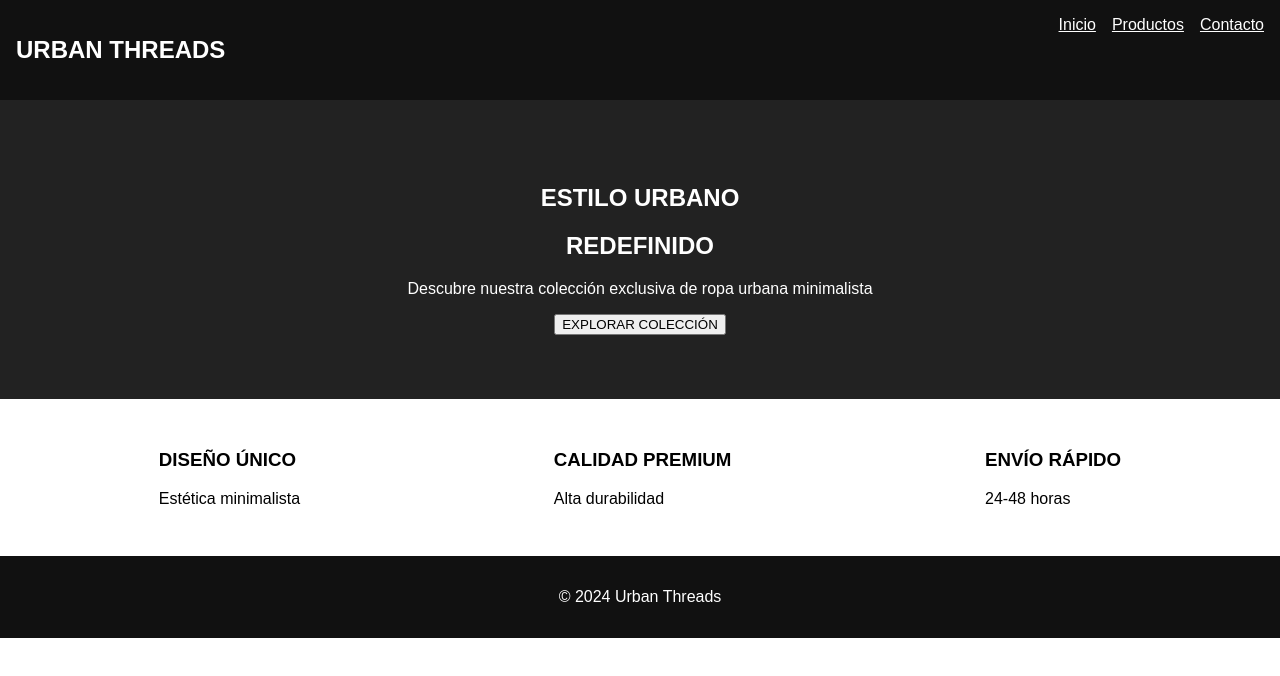
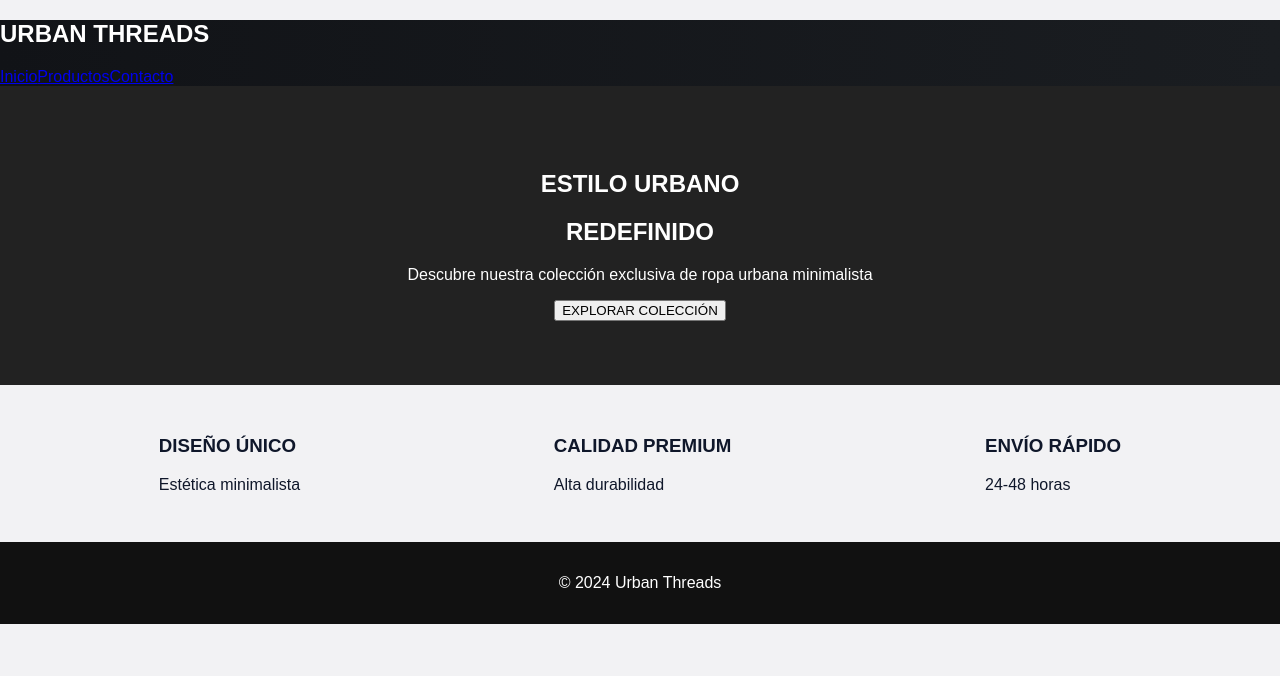
Before and after one commit to JeritoX10/maquetacion-desempe-o, a React (Vite) app: page / in a window 1280 px wide. Shown: the top 676 px of the page. Built offline with nearby package versions, Linux system fonts and the light colour scheme.

Commit message:
Mejora 2

```diff
--- a/src/index.css
+++ b/src/index.css
@@ -3,21 +3,22 @@
 }
 
 body {
-    margin: 0;
-    font-family: Arial;
+  margin: 0;
+  font-family: Arial, Helvetica, sans-serif;
+  color: #0f172a;
+  background: #f2f2f4;
 }
 
 .navbar {
-    display: flex;
-    justify-content: space-between;
-    padding: 1rem;
-    background: #111;
-    color: #fff
+  background: linear-gradient(90deg, #111317, #1a1d21);
+  color: #fff;
 }
 
-.navbar a {
-    color: white;
-    margin-left: 1rem
+.navbar-inner {
+  display: flex;
+  justify-content: space-between;
+  align-items: center;
+  height: 44px;
 }
 
 .hero {
```
